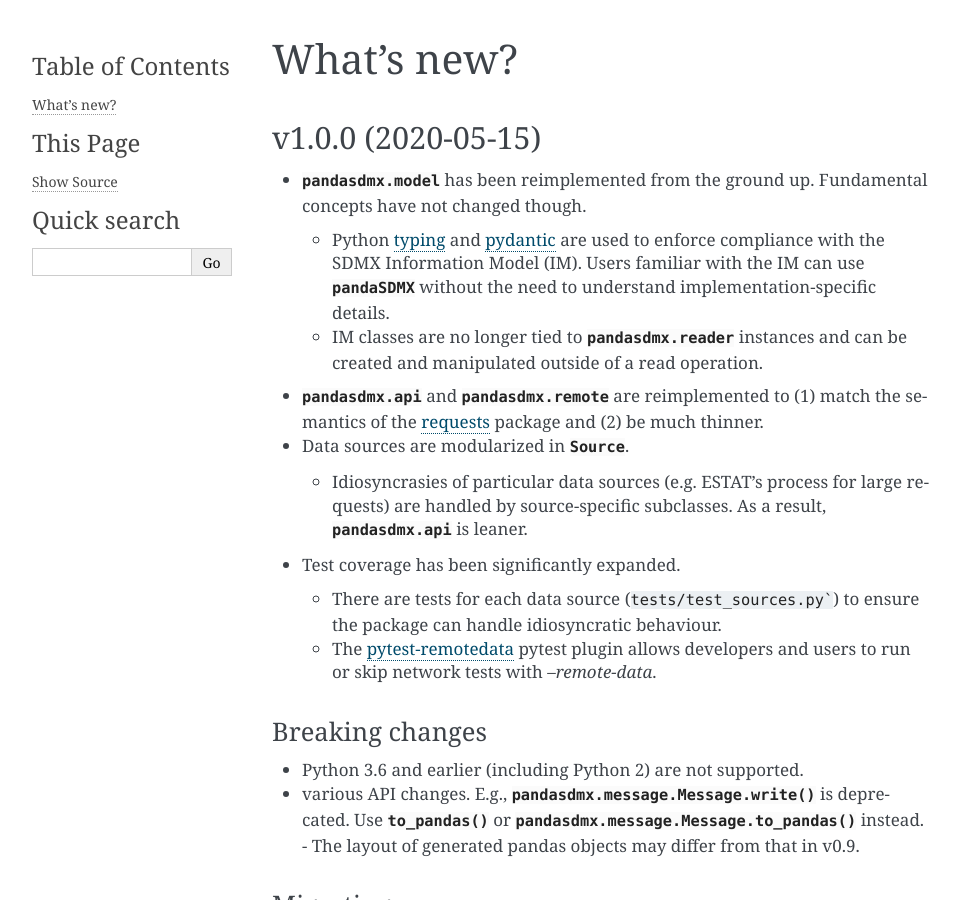
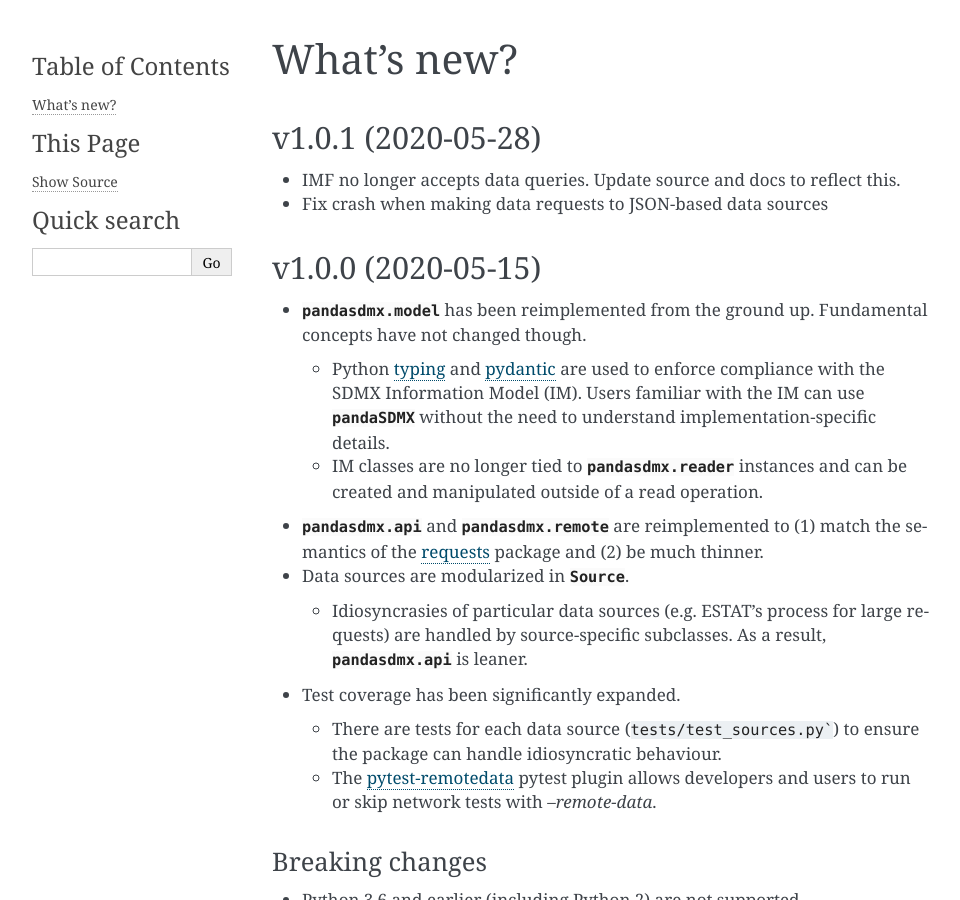
Before and after one commit to dr-leo/pandaSDMX, a Sphinx documentation site: the page built from doc/whatsnew.rst, in a window 1280 px wide and 900 px high. Shown: the whole window, without its empty margins (148-1108 px from the left). Built offline with Sphinx 7.4.7, drawn with Linux system fonts in a browser that asks for light colours; the version number is read from the project's files by our own code.

Commit message:
Update IMF source to no longer accept data queries, fix crash for JSON-based sources (#177)

```diff
--- a/README.rst
+++ b/README.rst
@@ -30,7 +30,7 @@ central banks, and international organisations.
 
 - explore the data available from `data providers
   <https://pandasdmx.readthedocs.io/en/latest/sources.html>`_
-  such as the World Bank, International Monetary Fund, Eurostat, OECD, and United Nations;
+  such as the World Bank, ILO, ECB, Eurostat, OECD, and United Nations;
 - parse data and metadata in SDMX-ML (XML) or SDMX-JSON formats—either:
 
   - from local files, or
--- a/doc/index.rst
+++ b/doc/index.rst
@@ -8,7 +8,8 @@ agencies, central banks, and international organisations.
 
 :mod:`pandaSDMX` can be used to:
 
-- explore the data available from :doc:`data providers <sources>` such as the World Bank, International Monetary Fund, Eurostat, OECD, and United Nations;
+- explore the data available from :doc:`data providers <sources>` such as the World Bank, ILO, ECB,
+  Eurostat, OECD, and United Nations;
 - parse data and metadata in SDMX-ML (XML) or SDMX-JSON formats—either:
 
   - from local files, or
--- a/doc/sources.rst
+++ b/doc/sources.rst
@@ -139,8 +139,9 @@ SDMX-ML —
 SDMX-ML —
 `Website <https://sdmxcentral.imf.org/>`__
 
-- Subset of the data available on http://data.imf.org.
-- Supports series-key-only and hence dataset-based key validation and construction.
+- The SDMX REST API no longer accepts data queries. But queries for metadata still work.
+  Datasets must be retrieved manually from
+  https://data.imf.org.
 
 
 ``INEGI``: National Institute of Statistics and Geography (Mexico)
--- a/doc/whatsnew.rst
+++ b/doc/whatsnew.rst
@@ -2,6 +2,15 @@
 
 What's new?
 ===========
+
+
+
+v1.0.1 (2020-05-28)
+-------------------------------
+
+- IMF no longer accepts data queries. Update source and docs to reflect this.
+- Fix crash when making data requests to JSON-based data sources
+
 
 v1.0.0 (2020-05-15)
 -------------------------------
--- a/pandasdmx/__init__.py
+++ b/pandasdmx/__init__.py
@@ -15,7 +15,7 @@ __all__ = [
     ]
 
 
-__version__ = '1.0.0'
+__version__ = '1.0.1'
 
 
 #: Top-level logger for pandaSDMX.
```
Also changed, not shown: 2 other files.
